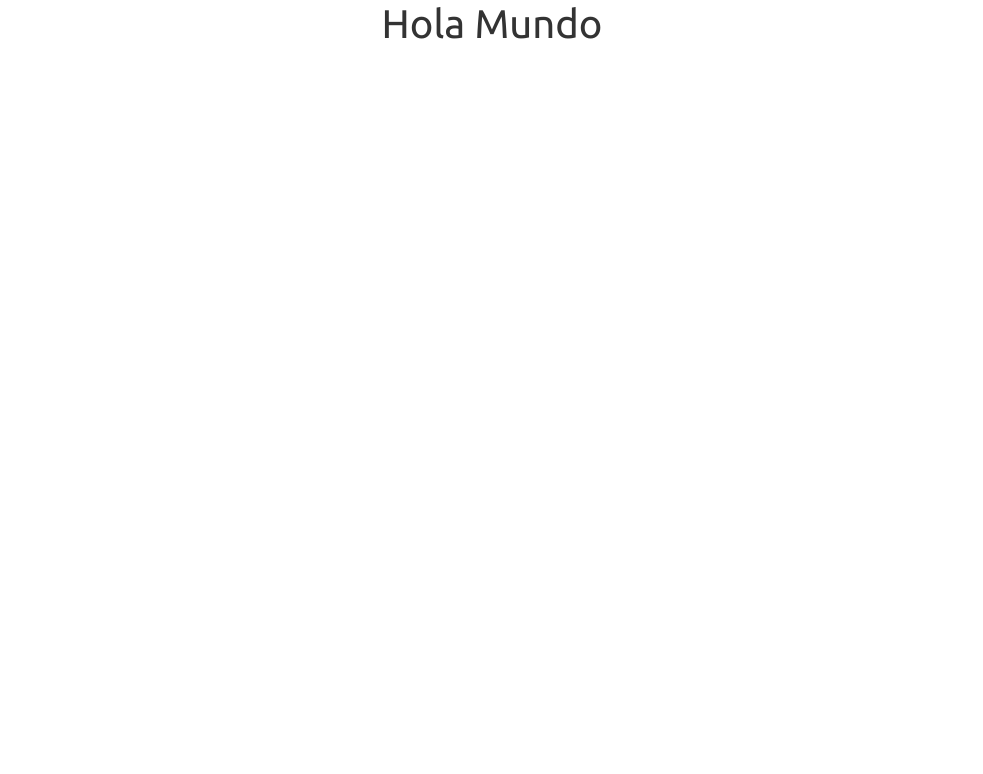
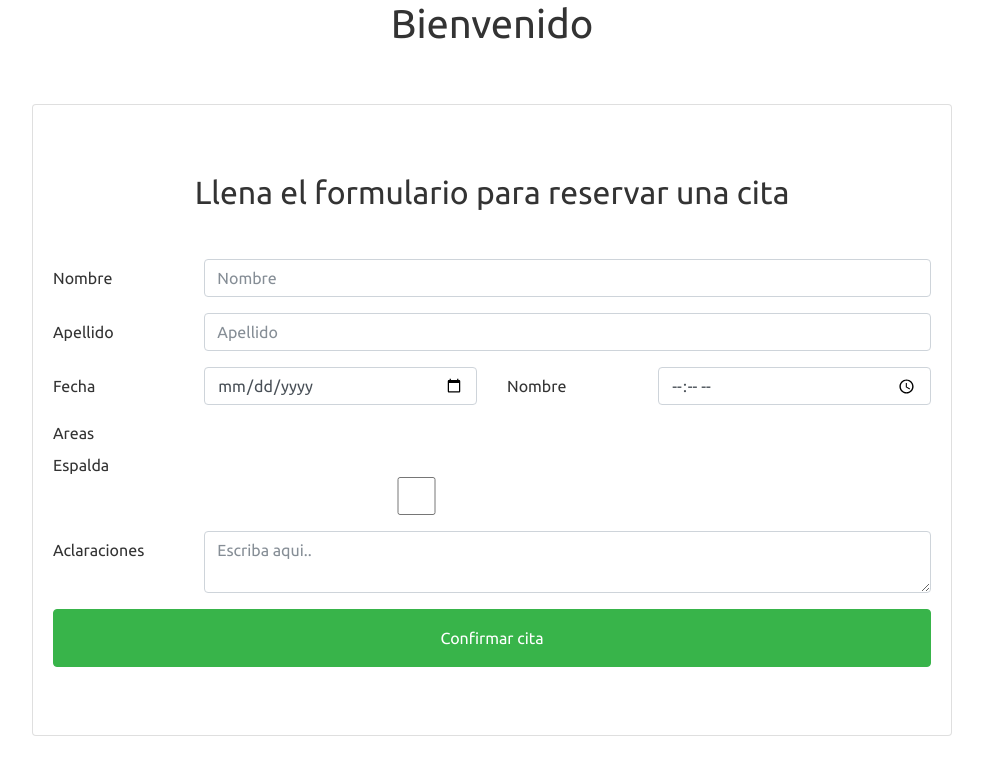
Before and after one commit to omniboyOK/agenda-masajes-react, a React (Create React App) app: page / in a window 1280 px wide. Shown: the top 774 px of the page, without its empty margins (148-1131 px from the left). Built offline with nearby package versions, Linux system fonts and the light colour scheme.

Commit message:
Changed header text, made componentFormAppointment

```diff
--- a/src/App.js
+++ b/src/App.js
@@ -1,16 +1,20 @@
-import React, { Component } from 'react';
-import './bootstrap.min.css';
-import Header from './components/header/Header'
+import React, { Component } from "react";
+import "./bootstrap.min.css";
+import Header from "./components/header/Header";
+import Cita from "./components/formAppointment/FormAppointment";
 
 class App extends Component {
-  state = {
+  state = {};
 
-  }
-
-  render(){
-    return(
-      <div class="container">
-        <Header/>
+  render() {
+    return (
+      <div className="container">
+        <Header />
+        <div className="row">
+          <div className="col-md-10 mx-auto">
+            <Cita />
+          </div>
+        </div>
       </div>
     );
   }
--- /dev/null
+++ b/src/components/formAppointment/FormAppointment.js
@@ -0,0 +1,90 @@
+import React, { Component } from "react";
+
+class FormAppointment extends Component {
+  state = {};
+  render() {
+    return (
+      <div className="card mt-5 py-5">
+        <div className="card-body">
+          <h2 className="card-title text-center mb-5">
+            Llena el formulario para reservar una cita
+          </h2>
+
+          <form>
+            <div className="form-group row">
+              <label className="col-sm-4 col-lg-2 col-form-label">Nombre</label>
+              <div className="col-sm-8 col-lg-10">
+                <input
+                  type="text"
+                  className="form-control"
+                  placeholder="Nombre"
+                  name="Nombre"
+                />
+              </div>
+            </div>
+
+            <div className="form-group row">
+              <label className="col-sm-4 col-lg-2 col-form-label">
+                Apellido
+              </label>
+              <div className="col-sm-8 col-lg-10">
+                <input
+                  type="text"
+                  className="form-control"
+                  placeholder="Apellido"
+                  name="Apellido"
+                />
+              </div>
+            </div>
+
+            <div className="form-group row">
+              <label className="col-sm-4 col-lg-2 col-form-label">Fecha</label>
+              <div className="col-sm-8 col-lg-4">
+                <input type="date" className="form-control" name="Fecha" />
+              </div>
+
+              <label className="col-sm-4 col-lg-2 col-form-label">Nombre</label>
+              <div className="col-sm-8 col-lg-4">
+                <input type="time" className="form-control" name="Hora" />
+              </div>
+            </div>
+
+            <div className="form-group row">
+              <label className="col-sm-10 col-lg-10">Areas</label>
+              <div className="col-sm-2 col-lg-10">
+                Espalda
+                <input
+                  type="checkbox"
+                  className="form-control"
+                  name="Espalda"
+                />
+              </div>
+            </div>
+
+            <div className="form-group row">
+              <label className="col-sm-4 col-lg-2 col-form-label">
+                Aclaraciones
+              </label>
+              <div className="col-sm-8 col-lg-10">
+                <textarea
+                  type="text"
+                  className="form-control"
+                  placeholder="Escriba aqui.."
+                  name="Aclaraciones"
+                />
+              </div>
+            </div>
+
+            <input
+              type="submit"
+              className="py-3 mt-2 btn btn-success btn-block"
+              value="Confirmar cita"
+            />
+          </form>
+        </div>
+      </div>
+    );
+  }
+}
+
+export default FormAppointment;
--- a/src/components/header/Header.js
+++ b/src/components/header/Header.js
@@ -5,7 +5,7 @@ class Header extends Component {
     render() {
         return (
             <header>
-                <h1 className="text-center">Hola Mundo</h1>
+                <h1 className="text-center">Bienvenido</h1>
             </header>
          );
     }
```
Also changed, not shown: src/components/header/nuevaCita.js (deleted, +0 -10 lines).
